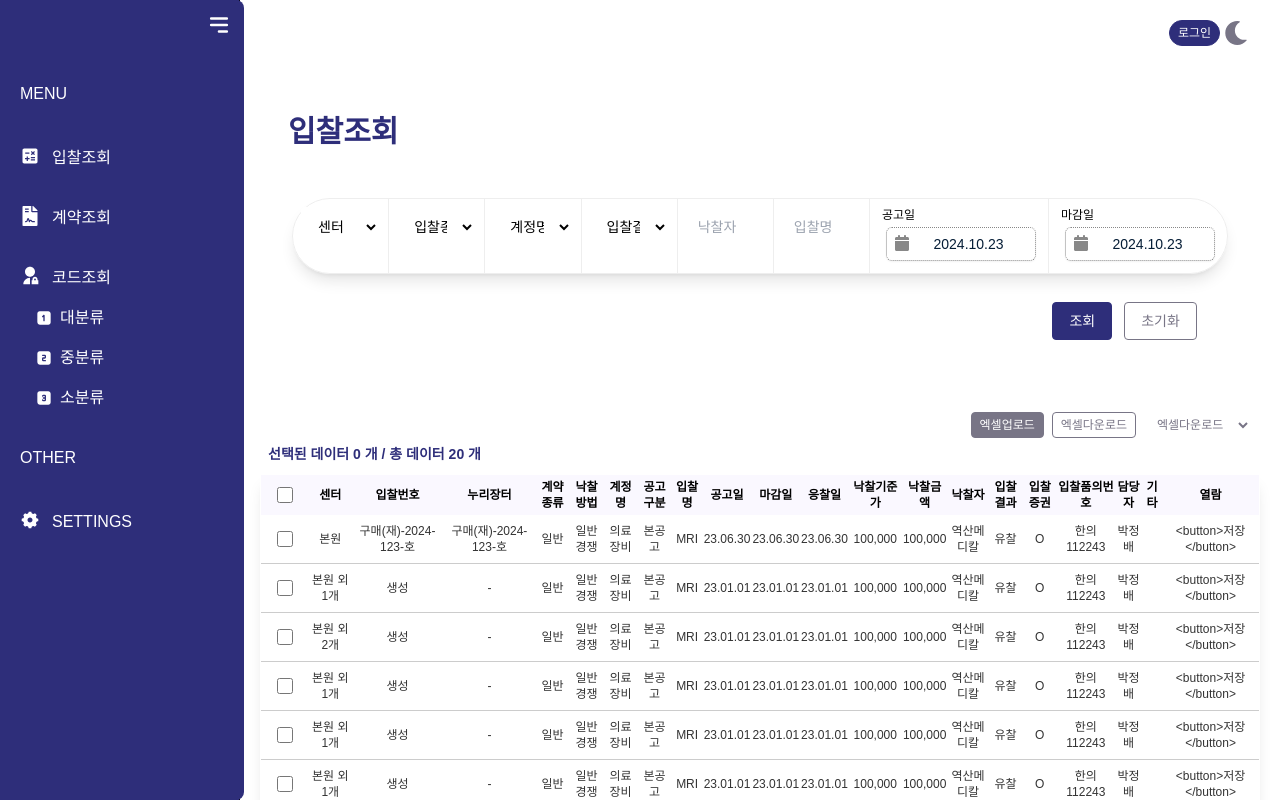
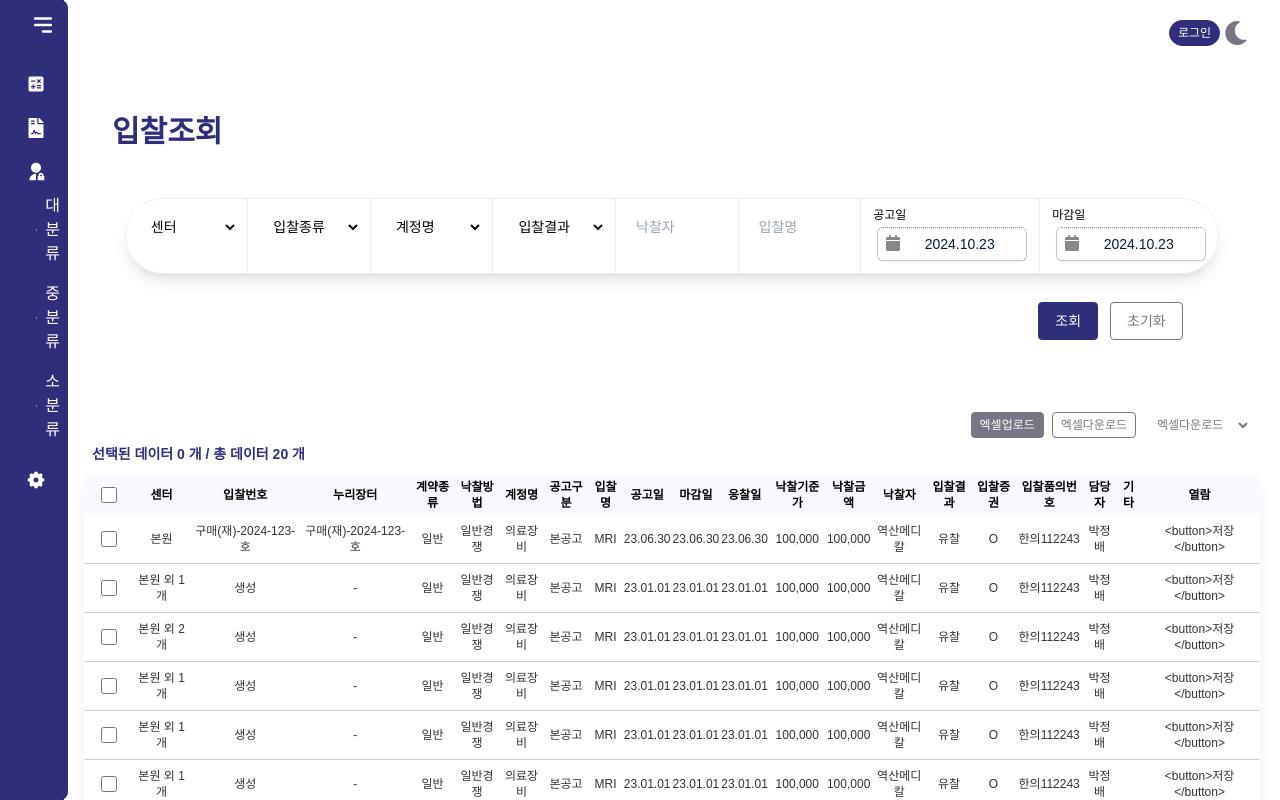
Before and after one commit to Hyeyeon-Ko/pur-ui2, a Next.js app: page /menu1 in a window 1280 px wide. Built offline with nearby package versions, Linux system fonts and the light colour scheme.

Commit message:
Feat: 사이드바 닫힘/펼침 상태 로컬스토리지에서 관리

```diff
--- a/app/(sidebar)/layout.tsx
+++ b/app/(sidebar)/layout.tsx
@@ -4,18 +4,23 @@ import Navbar from "@/components/layouts/Navbar";
 import SideMenu from "@/components/layouts/SideMenu";
 import colors from "@/styles/colors";
 import { useState, useEffect } from "react";
-import { useDarkMode } from "@/context/DarkModeContext"; // 추가
+import { useDarkMode } from "@/context/DarkModeContext"; // 다크모드 컨텍스트
+import { getLocal, setLocal } from "@/utils/localStorage";
 
 export default function DashboardLayout({
   children,
 }: Readonly<{
   children: React.ReactNode;
 }>) {
-  const [isSidebarOpen, setIsSidebarOpen] = useState(true);
-  const { isDarkMode } = useDarkMode(); // 수정
+  const [isSidebarOpen, setIsSidebarOpen] = useState<boolean>(false);
+  const { isDarkMode } = useDarkMode(); // 다크모드 상태 가져오기
 
   const toggleSidebar = () => {
-    setIsSidebarOpen((prev) => !prev);
+    setIsSidebarOpen((prev) => {
+      const newState = !prev;
+      setLocal({ key: "sidebar", value: newState }); // 로컬 스토리지에 상태 저장
+      return newState;
+    });
   };
 
   const handleResize = () => {
@@ -27,12 +32,27 @@ export default function DashboardLayout({
   };
 
   useEffect(() => {
+    // 로컬 스토리지에서 초기 사이드바 상태 가져오기
+    // const storedSidebarState = getLocal("sidebar");
+    // setIsSidebarOpen(storedSidebarState === "true" ? true : false); // "true" 문자열을 boolean으로 변환
+
+    // // 초기 사이드바 상태를 콘솔에 출력
+    // console.log("sidebar: ", storedSidebarState);
+
+    // 윈도우 리사이즈 이벤트 핸들러 등록
     handleResize();
     window.addEventListener("resize", handleResize);
 
+    // 컴포넌트 언마운트 시 리사이즈 이벤트 핸들러 제거
     return () => {
       window.removeEventListener("resize", handleResize);
     };
+  }, []);
+
+  useEffect(() => {
+    const storedSidebarState = getLocal("sidebar");
+    setIsSidebarOpen(storedSidebarState === "true" ? true : false); // "true" 문자열을
+    console.log("sidebar: ", storedSidebarState);
   }, []);
 
   return (
--- a/components/layouts/SideMenu.tsx
+++ b/components/layouts/SideMenu.tsx
@@ -11,6 +11,22 @@ import { TbSquareNumber2Filled } from "react-icons/tb";
 import { TbSquareNumber3Filled } from "react-icons/tb";
 import Link from "next/link";
 import colors from "@/styles/colors";
+import { useRouter } from "next/navigation";
+
+const SideMenu = ({
+  isOpen,
+  toggleSidebar,
+}: {
+  isOpen: boolean;
+  toggleSidebar: () => void;
+}) => {
+  const [hoveredLabel, setHoveredLabel] = useState<string | null>(null);
+  const [codeMenuOpen, setCodeMenuOpen] = useState<boolean>(true); // 상태 추가
+  const router = useRouter();
+
+  const toggleCodeMenu = () => {
+    setCodeMenuOpen((prev) => !prev); // 코드조회 메뉴 토글
+  };
 
   const menuItems = [
     {
@@ -35,6 +51,7 @@ const menuItems = [
           label: "코드조회",
           visible: ["admin", "master"],
           tooltip: "코드조회",
+          onClick: toggleCodeMenu,
           part: [
             {
               icon: TbSquareNumber1Filled,
@@ -72,20 +89,6 @@ const menuItems = [
     },
   ];
 
-const SideMenu = ({
-  isOpen,
-  toggleSidebar,
-}: {
-  isOpen: boolean;
-  toggleSidebar: () => void;
-}) => {
-  const [hoveredLabel, setHoveredLabel] = useState<string | null>(null);
-  const [codeMenuOpen, setCodeMenuOpen] = useState<boolean>(true); // 상태 추가
-
-  const toggleCodeMenu = () => {
-    setCodeMenuOpen((prev) => !prev); // 코드조회 메뉴 토글
-  };
-
   return (
     <div
       style={{ backgroundColor: colors.signature }}
@@ -115,6 +118,7 @@ const SideMenu = ({
               <div
                 key={item.label}
                 className="relative"
+                // css로 도전!
                 onMouseEnter={() => setHoveredLabel(item.label)}
                 onMouseLeave={() => setHoveredLabel(null)}
               >
@@ -122,8 +126,8 @@ const SideMenu = ({
                 <div
                   className={`relative flex items-center justify-start text-gray-500 py-2 mx-2 rounded-md transition-colors duration-200 cursor-pointer`}
                   style={{ backgroundColor: "transparent" }}
-                  onClick={
-                    item.label === "코드조회" ? toggleCodeMenu : undefined
+                  onClick={() =>
+                    item.onClick ? item.onClick() : router.push(item.href)
                   }
                 >
                   <item.icon
--- /dev/null
+++ b/utils/localStorage.ts
@@ -0,0 +1,14 @@
+type SetLocalProps = { key: string; value: string | number | boolean };
+
+export const getLocal = (key: string) => {
+  if (typeof window !== "undefined") {
+    return localStorage.getItem(key);
+  }
+  return null; // 서버 사이드에서는 null 반환
+};
+
+export const setLocal = ({ key, value }: SetLocalProps) => {
+  if (typeof window !== "undefined") {
+    localStorage.setItem(key, value.toString());
+  }
+};
```
Lines whose indentation alone changed are shown as unchanged.
